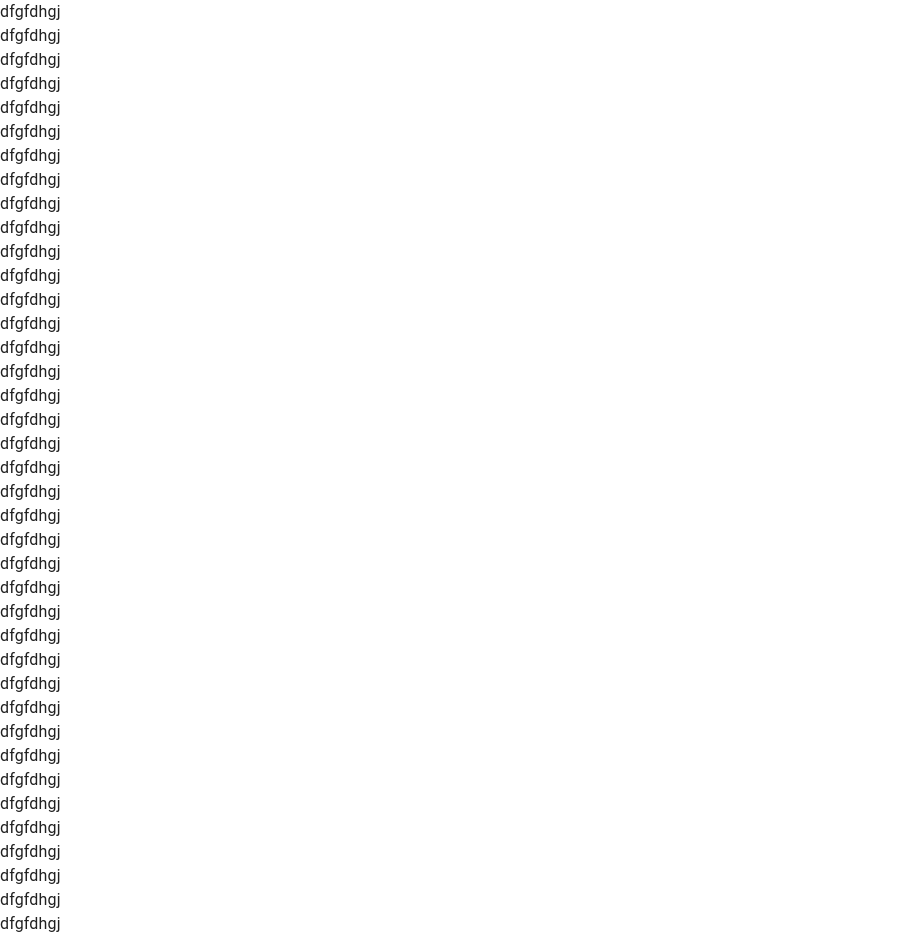
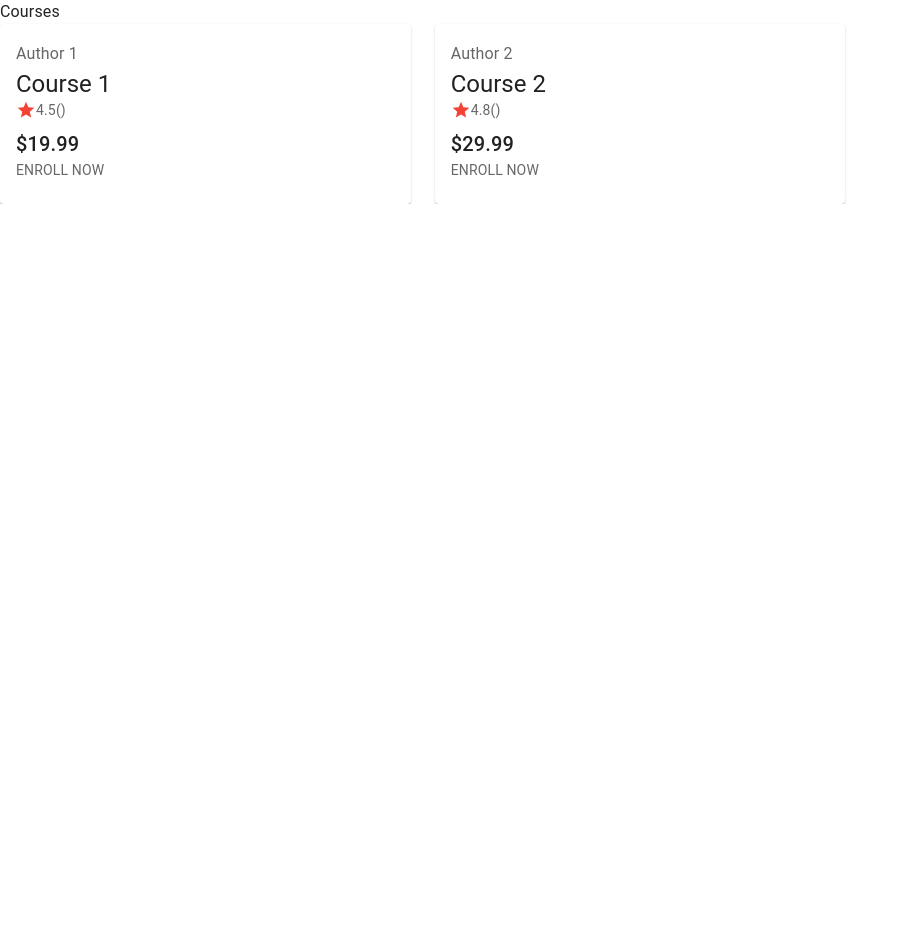
Before and after one commit to X1ucifer/spyberrys_new, a Next.js app: page / in a window 1280 px wide. Shown: the part 680-1618 px from the top of the page, without its empty margins (0-909 px from the left). After the commit the page ends 884 px from the top, so only its background shows below. Built offline with nearby package versions, Linux system fonts and the light colour scheme.

Commit message:
update card

```diff
--- /dev/null
+++ b/components/Courses/courseCard.js
@@ -0,0 +1,48 @@
+import { Card, CardContent, Typography } from '@mui/material';
+import { Star } from '@mui/icons-material';
+import { red, grey } from '@mui/material/colors';
+
+const CourseCard = ({ imageSrc, title, author, rating, price, enrolledStudents }) => {
+  const fallbackImgSrc = '/fallback.jpg';
+
+  return (
+    <Card className="shadow-lg rounded-lg overflow-hidden">
+      <div className="relative h-0 pb-2/3">
+        <img
+          src={imageSrc}
+          alt={title}
+          className="absolute h-full w-full object-cover"
+          onError={(e) => {
+            e.target.src = fallbackImgSrc;
+            e.target.onerror = null;
+          }}
+        />
+      </div>
+      <CardContent className="py-3">
+        <Typography variant="subtitle1" color="textSecondary" className="mb-1">
+          {author}
+        </Typography>
+        <Typography variant="h5" component="h2" className="mb-2">
+          {title}
+        </Typography>
+        <div className="flex items-center mb-2">
+          <Star fontSize="small" htmlColor={red[500]} />
+          <Typography variant="body2" color="textSecondary" className="ml-1">
+            {rating}
+          </Typography>
+          <Typography variant="body2" color="textSecondary" className="ml-2">
+            ({enrolledStudents})
+          </Typography>
+        </div>
+        <Typography variant="h6" component="h2" className="text-lg font-bold mb-1">
+          {price}
+        </Typography>
+        <Typography variant="body2" color="textSecondary" className="uppercase">
+          Enroll Now
+        </Typography>
+      </CardContent>
+    </Card>
+  );
+};
+
+export default CourseCard;
--- a/pages/index.tsx
+++ b/pages/index.tsx
@@ -6,9 +6,30 @@ import { Search } from '@mui/icons-material';
 import { useTheme } from 'next-themes';
 import MyComponent from "../components/ColorModes/colorSwitch";
 import Hero from "../components/Hero/hero";
+import CourseCard from '../components/Courses/courseCard';
 
 
 const Home: NextPage = () => {
+
+
+  const courses = [
+    {
+      id: 1,
+      title: 'Course 1',
+      author: 'Author 1',
+      rating: '4.5',
+      price: '$19.99',
+      imageSrc: '/images/course1.jpg',
+    },
+    {
+      id: 2,
+      title: 'Course 2',
+      author: 'Author 2',
+      rating: '4.8',
+      price: '$29.99',
+      imageSrc: '/images/course2.jpg',
+    },
+  ];
 
   const { theme } = useTheme();
 
@@ -24,57 +45,12 @@ const Home: NextPage = () => {
 
         <Hero />
 
-        <h1>dfgfdhgj</h1>
-        <h1>dfgfdhgj</h1>
-        <h1>dfgfdhgj</h1>
-        <h1>dfgfdhgj</h1>
-        <h1>dfgfdhgj</h1>
-        <h1>dfgfdhgj</h1>
-        <h1>dfgfdhgj</h1>
-        <h1>dfgfdhgj</h1>
-        <h1>dfgfdhgj</h1>
-        <h1>dfgfdhgj</h1>
-        <h1>dfgfdhgj</h1>
-        <h1>dfgfdhgj</h1>
-        <h1>dfgfdhgj</h1>
-        <h1>dfgfdhgj</h1>
-        <h1>dfgfdhgj</h1>
-        <h1>dfgfdhgj</h1>
-        <h1>dfgfdhgj</h1>
-        <h1>dfgfdhgj</h1>
-        <h1>dfgfdhgj</h1>
-        <h1>dfgfdhgj</h1>
-        <h1>dfgfdhgj</h1>
-        <h1>dfgfdhgj</h1>
-        <h1>dfgfdhgj</h1>
-        <h1>dfgfdhgj</h1>
-        <h1>dfgfdhgj</h1>
-        <h1>dfgfdhgj</h1>
-        <h1>dfgfdhgj</h1>
-        <h1>dfgfdhgj</h1>
-        <h1>dfgfdhgj</h1>
-        <h1>dfgfdhgj</h1>
-        <h1>dfgfdhgj</h1>
-        <h1>dfgfdhgj</h1>
-        <h1>dfgfdhgj</h1>
-        <h1>dfgfdhgj</h1>
-        <h1>dfgfdhgj</h1>
-        <h1>dfgfdhgj</h1>
-        <h1>dfgfdhgj</h1>
-        <h1>dfgfdhgj</h1>
-        <h1>dfgfdhgj</h1>
-        <h1>dfgfdhgj</h1>
-        <h1>dfgfdhgj</h1>
-        <h1>dfgfdhgj</h1>
-        <h1>dfgfdhgj</h1>
-        <h1>dfgfdhgj</h1>
-        <h1>dfgfdhgj</h1>
-        <h1>dfgfdhgj</h1>
-        <h1>dfgfdhgj</h1>
-        <h1>dfgfdhgj</h1>
-        <h1>dfgfdhgj</h1>
-        <h1>dfgfdhgj</h1>
-
+        <h1>Courses</h1>
+        <div className="grid grid-cols-1 gap-6 md:grid-cols-2 lg:grid-cols-3">
+          {courses.map((course) => (
+            <CourseCard key={course.id} {...course} />
+          ))}
+        </div>
       </div>
 
     </div>
--- a/server.js
+++ b/server.js
@@ -9,7 +9,7 @@ const handle = app.getRequestHandler()
 
 const apiPaths = {
     '/api': {
-        target: 'http://localhost:8080',
+        target: 'http://43.204.237.104:80',
         pathRewrite: {
             '^/api': '/api'
         },
```
Also changed, not shown: 2 other files (tests, documents, lock files or other folders).
